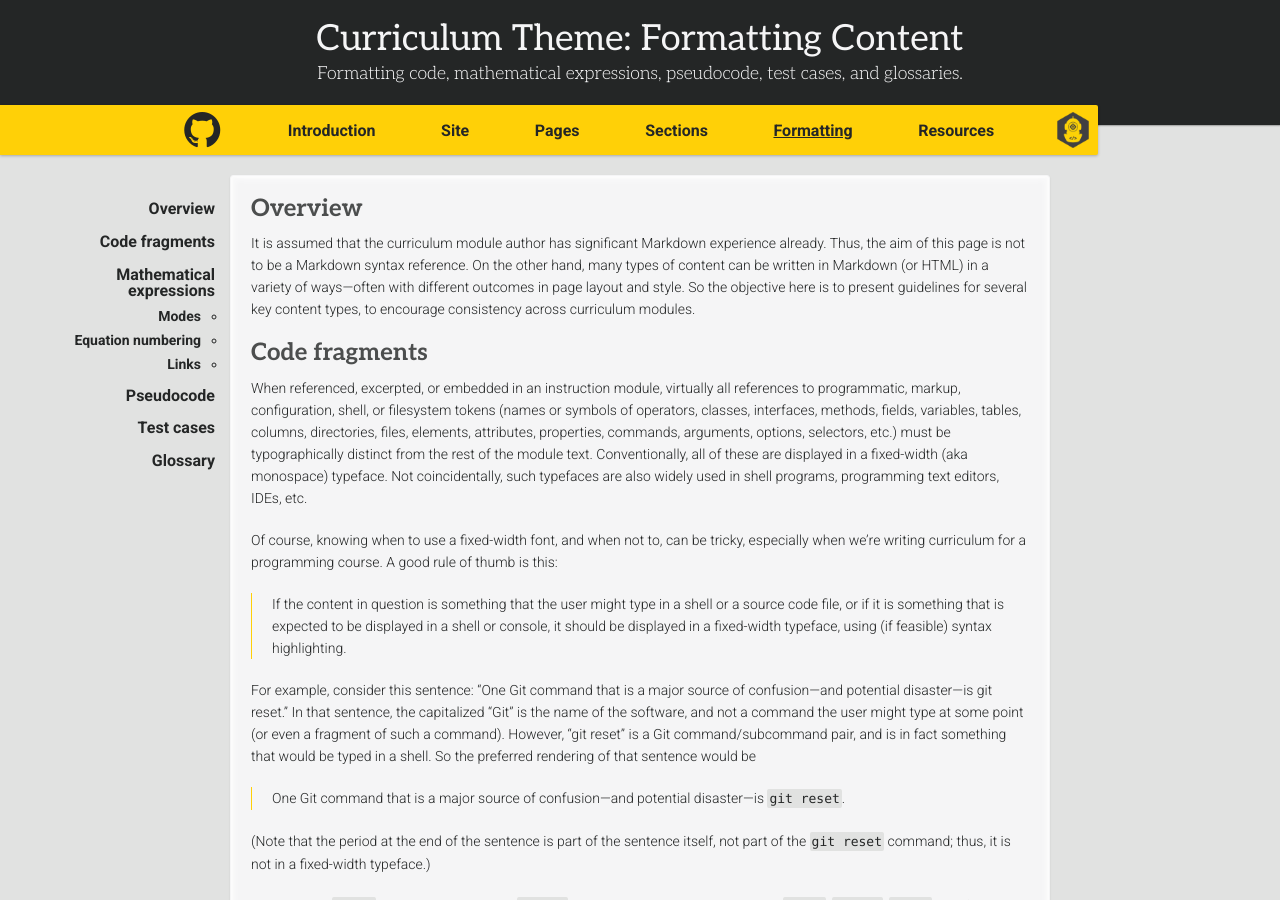
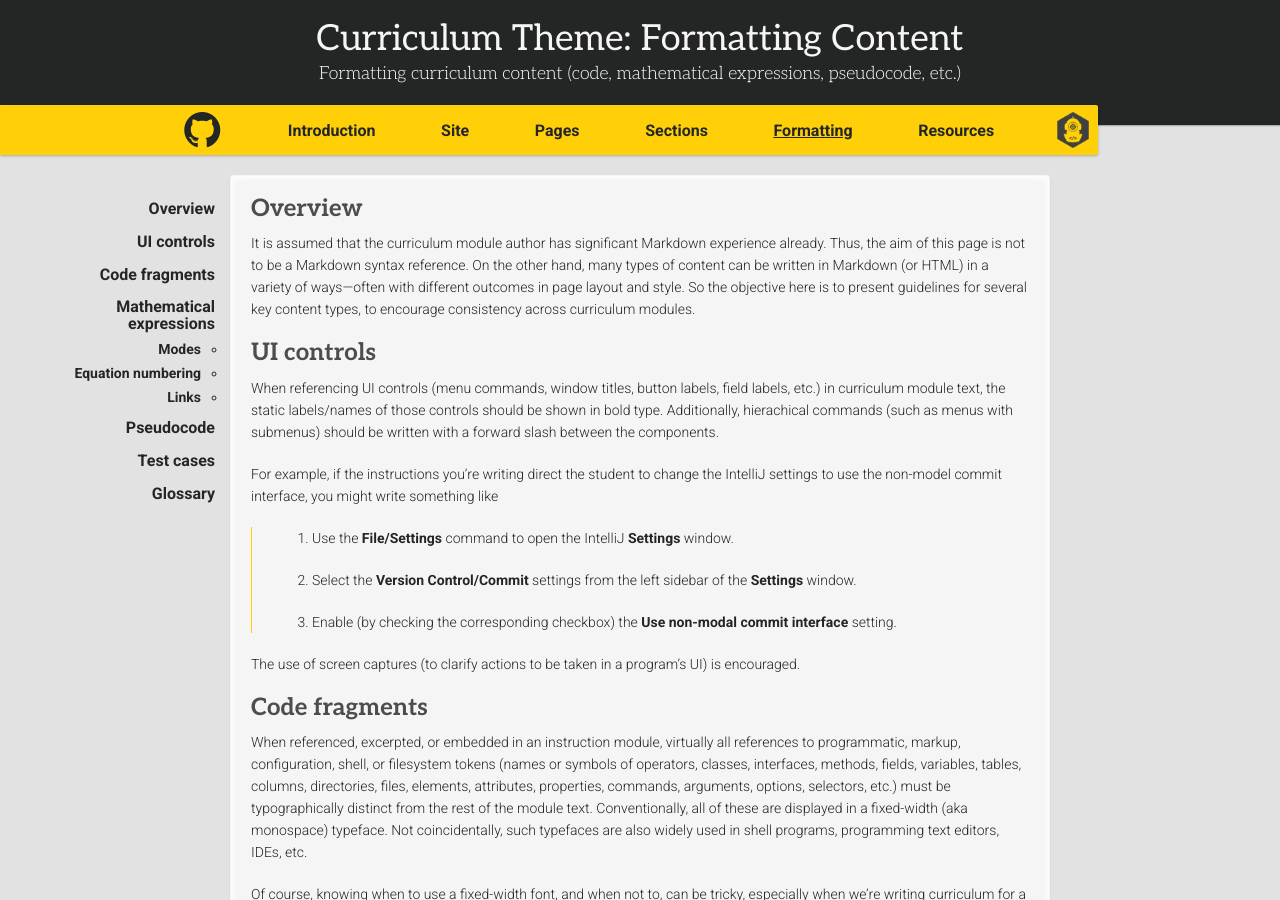
Before and after one commit to ddc-java/ddc-day, a Jekyll site: the page built from formatting.md, in a window 1280 px wide and 900 px high. Built offline with Jekyll 4.4.1, drawn with Linux system fonts in a browser that asks for light colours; nearby versions of some CDN libraries; some web fonts are replaced; our own code applies the rules of GitHub Pages for plain Markdown files; formulas are drawn with MathJax 3.

Commit message:
Add section on references to UI controls

```diff
--- a/formatting.md
+++ b/formatting.md
@@ -2,12 +2,26 @@
 title: Formatting Content
 menu: Formatting
 order: 40
-description: "Formatting code, mathematical expressions, pseudocode, test cases, and glossaries."
+description: "Formatting curriculum content (code, mathematical expressions, pseudocode, etc.)"
 ---
 
 ## Overview
 
 It is assumed that the curriculum module author has significant Markdown experience already. Thus, the aim of this page is not to be a Markdown syntax reference. On the other hand, many types of content can be written in Markdown (or HTML) in a variety of ways---often with different outcomes in page layout and style. So the objective here is to present guidelines for several key content types, to encourage consistency across curriculum modules.
+
+## UI controls
+
+When referencing UI controls (menu commands, window titles, button labels, field labels, etc.) in curriculum module text, the static labels/names of those controls should be shown in bold type. Additionally, hierachical commands (such as menus with submenus) should be written with a forward slash between the components.
+
+For example, if the instructions you're writing direct the student to change the IntelliJ settings to use the non-model commit interface, you might write something like
+
+> 1. Use the **File/Settings** command to open the IntelliJ **Settings** window.
+>
+> 2. Select the **Version Control/Commit** settings from the left sidebar of the **Settings** window.
+>
+> 3. Enable (by checking the corresponding checkbox) the **Use non-modal commit interface** setting.
+
+The use of screen captures (to clarify actions to be taken in a program's UI) is encouraged.
 
 ## Code fragments
 
```
